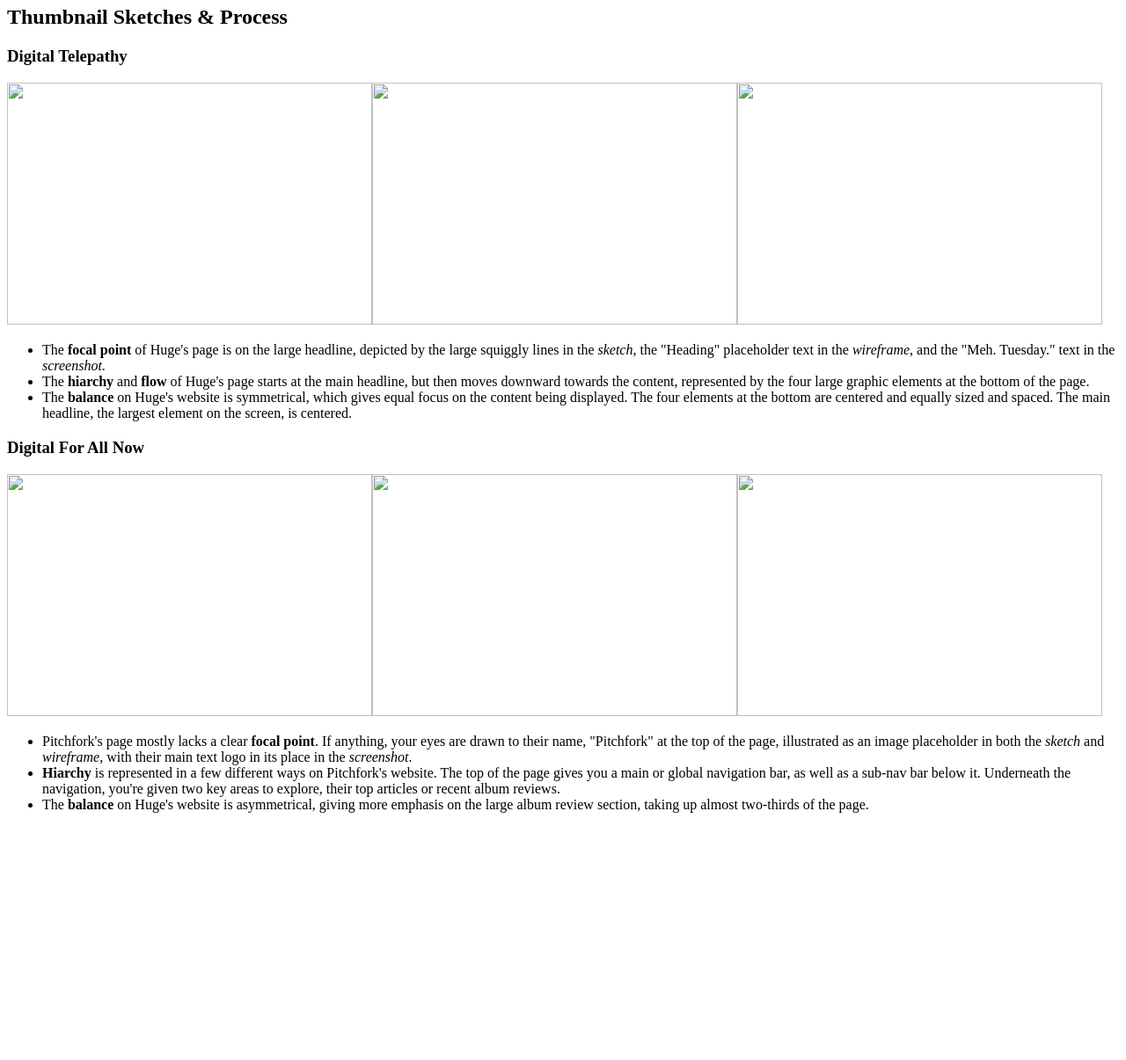
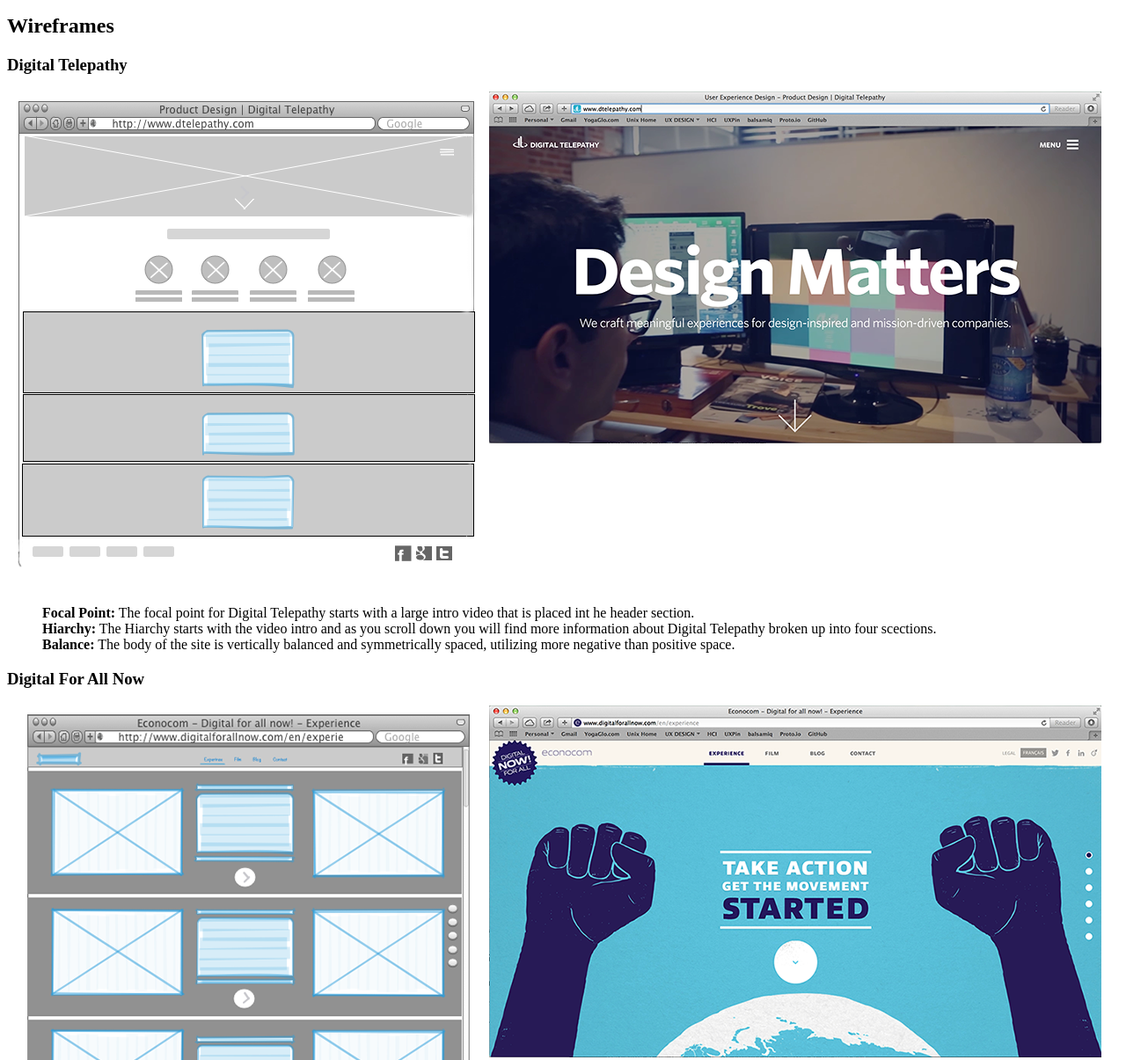
Before and after one commit to brandygreen/brandygreen.github.io, a plain HTML site: page designchallenge1.html in a window 1280 px wide. Shown: the part 1144-2349 px from the top of the page at 88% size. Before the commit the page ends 2084 px from the top, so only its background shows below. Drawn offline with Linux system fonts and the light colour scheme.

Commit message:
adding images and updated webpage

```diff
--- a/designchallenge1.html
+++ b/designchallenge1.html
@@ -6,28 +6,40 @@
 <body>
 	<h1>Design Challenge #1</h1>
 	<h2>Which two websites are you most inspired by?</h2>
-	<p> I was most inspired by <a href="http://www.dtelepathy.com">Digital Telepathy</a> and <a href="http://wwww.digitalforallnow.com">Digital For All Now</a>. I think both sites are designed incredibly well considering their audiences and goals.</p>
+	<p> I was most inspired by <a href="http://www.dtelepathy.com">Digital Telepathy</a> and <a href="http://wwww.digitalforallnow.com">Digital For All Now</a> </p>
 	<h2>How do they exhibit effective use of space, size or balance?</h2>
-	<h3>Huge Inc.</h3>
-	<img src="hugescreenshot.png" height="275" width="415">
+	<h3>Digital Telepathy</h3>
+	<img src="Digital Telepathy Screen Shot.png" height="280" width="420">
 	<p>Digital Telepathy starts with a large intro video and bold headline placed in the header and makes for a beautifully crafted focal point attracting the viewer's eyes. The body of the site is vertically balanced and symmetrically spaced, utilizing more negative than positive space. The web design also includes large icons, hyperlink hover color change, and vertical parallax scrolling to increase user engagement.</p>
 	<h3>Digital For All Now</h3>
-	<img src="pitchforkscreenshot.png" height="275" width="415">
+	<img src="Digital For All Now Screen Shot.png" height="280" width="420">
 	<p>Digital For All Now, a European provider of business to business digital services, created an interactive and animated site using mini games and large flat illustrations to establish visual interest. The focal point for each column of the home page includes a large bold statement to take action, break obstacles, speed up digital progress in hospitals, etc. As you vertically scroll down the page, you will notice the design is well-balanced in size with each column sharing a similar theme; one focal point, large flat primitive animations and a mini game. </p>
 	<h2>What makes them similar and different?</h2>
 	<p>Both sites use the wildly popular aesthetic trend of flat design to embrace the limits of your screen with simplicity and minimalism. Each site contains vertically aligned columns with centered focal points. They also use a fair amount of negative space to enhance usability and user experience. The main difference with these two sites would be that Digital Telepathy engages its users with a video introduction while Digital For All Now uses mini-games.</p>
-	<h2>Thumbnail Sketches & Process</h2>
+
+	<h2>Wireframes</h2>
 	<h3>Digital Telepathy</h3>
-	<img src="hugesketch.jpeg" height="275" width="415"><img src="hugewireframe.png" height="275" width="415"><img src="hugescreenshot.png" height="275" width="415">
+	<img src="Digital Telepathy Wireframe PNG.png" style="vertical-align:top"><img src="Digital Telepathy Screen Shot.png">
+	</body>
+
+	</li><p><ul>
+	<br>
+
+	<strong>Focal Point:</strong> The focal point for Digital Telepathy starts with a large intro video that is placed int he header section.<br>
+	<strong>Hiarchy:</strong> The Hiarchy starts with the video intro and as you scroll down you will find more information about Digital Telepathy broken up into four scections.<br>
+	<strong>Balance:</strong> The body of the site is vertically balanced and symmetrically spaced, utilizing more negative than positive space.<br>
+
+
+	</li></p></ul>
+	<h3>Digital For All Now</h3>
+	<img src="Econocom Wireframe PNG.png" style="vertical-align:top"><img src="Digital For All Now Screen Shot.png">
 	<p><ul>
-	<li>The <strong>focal point</strong> of Huge's page is on the large headline, depicted by the large squiggly lines in the <em>sketch</em>, the "Heading" placeholder text in the <em>wireframe</em>, and the "Meh. Tuesday." text in the <em>screenshot</em>.</li>
-	<li>The <strong>hiarchy</strong> and <strong>flow</strong> of Huge's page starts at the main headline, but then moves downward towards the content, represented by the four large graphic elements at the bottom of the page.</li>
-	<li>The <strong>balance</strong> on Huge's website is symmetrical, which gives equal focus on the content being displayed. The four elements at the bottom are centered and equally sized and spaced. The main headline, the largest element on the screen, is centered.</li></p></ul>
-	<h3>Digital For All Now</h3>
-	<img src="pitchforksketch.jpeg" height="275" width="415"><img src="pitchforkwireframe.png" height="275" width="415"><img src="pitchforkscreenshot.png" height="275" width="415">
-	<p><ul>
-	<li>Pitchfork's page mostly lacks a clear <strong>focal point</strong>. If anything, your eyes are drawn to their name, "Pitchfork" at the top of the page, illustrated as an image placeholder in both the <em>sketch</em> and <em>wireframe</em>, with their main text logo in its place in the <em>screenshot</em>.</li>
-	<li><strong>Hiarchy</strong> is represented in a few different ways on Pitchfork's website. The top of the page gives you a main or global navigation bar, as well as a sub-nav bar below it. Underneath the navigation, you're given two key areas to explore, their top articles or recent album reviews.
-	<li>The <strong>balance</strong> on Huge's website is asymmetrical, giving more emphasis on the large album review section, taking up almost two-thirds of the page.</li></p></ul>
+	<br>
+
+	<strong>Focal Point:</strong> The focal point for each column of the home page includes a large bold statement to take action, break obstacles, speed up digital progress in hospitals, etc.<br>
+	<strong>Hiarchy:</strong> The Hiarchy starts as the whole page and the focal point encourages you to play a mini game that will take you to the next column. <br>
+	<strong>Balance:</strong> Digital For All Now is well-balanced in size with each column sharing a similar theme; one focal point, large flat primitive animations and a mini game.
+
+	</li></p></ul>
 </body>
 </html>
```
Also changed, not shown: Digital For All Now Screen Shot.png (added), Digital Telepathy Screen Shot.png (added), Digital Telepathy Wireframe PNG.png (added), Econocom Wireframe PNG.png (added), 1 other file.
